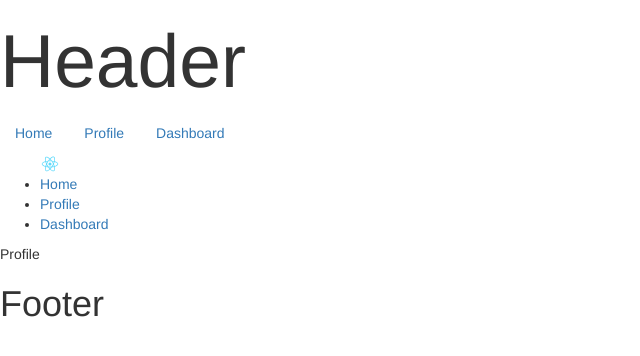
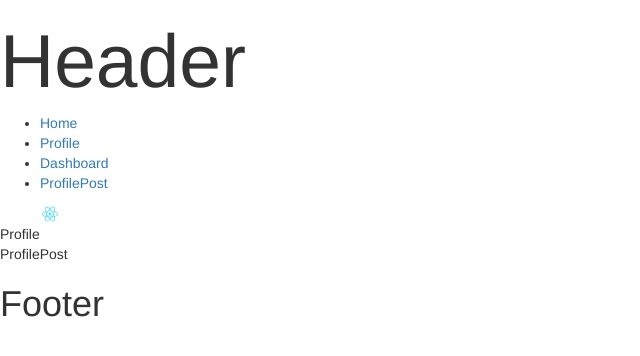
Before and after one commit to jakubfedyk/react_cw, a React (Create React App) app in the folder react-component/: page /profile/1 in a window 1280 px wide. Shown: the top 356 px of the page, without its empty margins (0-640 px from the left). Built offline with nearby package versions, Linux system fonts and the light colour scheme.

Commit message:
nav going to menu.js

```diff
--- a/react-component/src/components/App.js
+++ b/react-component/src/components/App.js
@@ -3,32 +3,22 @@ import Header from './Header';
 import Footer from './Footer';
 import Home from './Home';
 import Profile from './Profile';
+import ProfilePost from './ProfilePost';
 import Dashboard from './Dashboard';
-import {BrowserRouter as Router, Route, Link} from 'react-router-dom'
+import {BrowserRouter as Router, Route} from 'react-router-dom';
 
 const App = () => {
     return (
         <Router>
             <div>
                 <Header/>
-                <ul>
-                    <li>
-                        <Link to="/">Home</Link>
-                    </li>
-                    <li>
-                        <Link to="/profile">Profile</Link>
-                    </li>
-                    <li>
-                        <Link to="/dashboard"> Dashboard</Link>
-                    </li>
-                </ul>
                 <Route exact path='/' component={Home}/>
                 <Route path='/profile' component={Profile}/>
                 <Route path='/dashboard' component={Dashboard}/>
+                <Route path='/profile/:postId' component={ProfilePost}/>
                 <Footer/>
             </div>
         </Router>
-    )
-        ;
+    );
 };
 export default App;
--- a/react-component/src/components/Menu.js
+++ b/react-component/src/components/Menu.js
@@ -1,15 +1,30 @@
 import React from 'react';
-import {Nav, NavItem} from 'react-bootstrap';
+import {Link} from 'react-router-dom';
 
 
 const Menu = () => {
     return (
         <div>
-            <Nav bsStyle="pills" activeKey={0}>
-                <NavItem eventKey={1}>Home</NavItem>
-                <NavItem eventKey={2}>Profile</NavItem>
-                <NavItem eventKey={3}>Dashboard</NavItem>
-            </Nav>
+            <ul>
+                <li>
+                    <Link to="/">Home</Link>
+                </li>
+                <li>
+                    <Link to="/profile">Profile</Link>
+                </li>
+                <li>
+                    <Link to="/dashboard"> Dashboard</Link>
+                </li>
+                <li>
+                    <Link to='/profile/:postId'> ProfilePost</Link>
+                </li>
+
+            </ul>
+            {/*<Nav bsStyle="pills" activeKey={0}>*/}
+            {/*<NavItem eventKey={1}>Home</NavItem>*/}
+            {/*<NavItem eventKey={2}>Profile</NavItem>*/}
+            {/*<NavItem eventKey={3}>Dashboard</NavItem>*/}
+            {/*</Nav>*/}
         </div>)
 };
 export default Menu;
--- /dev/null
+++ b/react-component/src/components/ProfilePost.js
@@ -0,0 +1,9 @@
+import React from 'react'
+
+const ProfilePost = () => {
+    return ( <div>
+        ProfilePost
+    </div> );
+};
+
+export default ProfilePost
```
